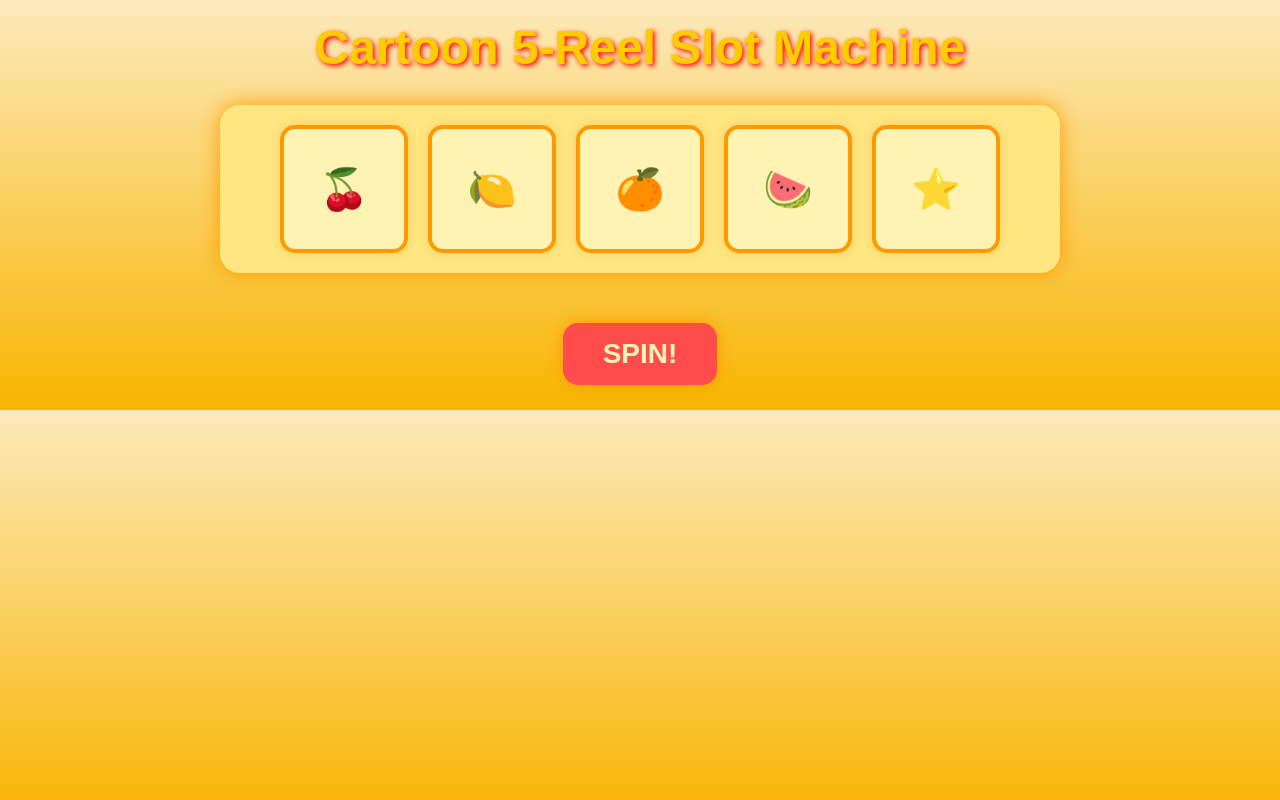
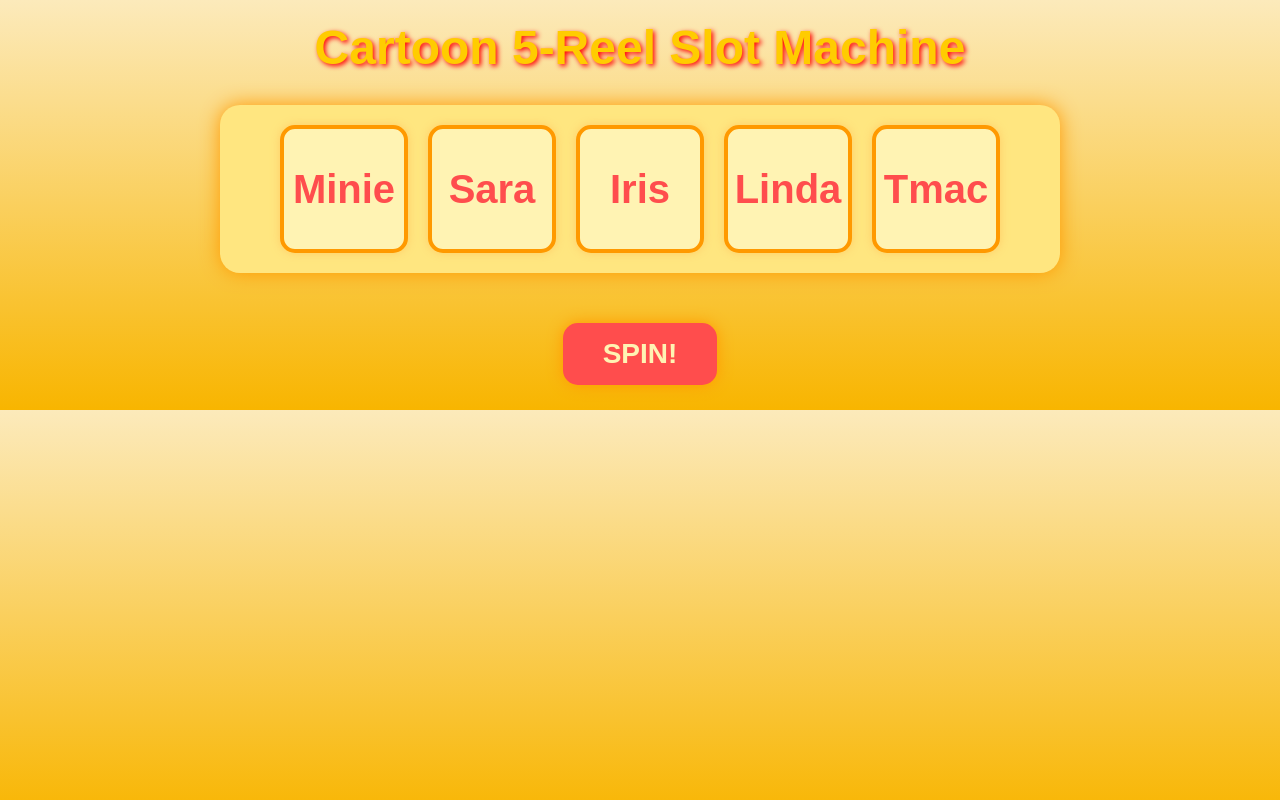
Before and after one commit to duongduong2212000/vonngf-quay, a plain HTML site: page index.html in a window 1280 px wide. Drawn offline with Linux system fonts and the light colour scheme.

Commit message:
Update index.html

```diff
--- a/index.html
+++ b/index.html
@@ -80,11 +80,11 @@ h1 {
 <h1>Cartoon 5-Reel Slot Machine</h1>
 
 <div id="slotMachine">
-    <div class="reel" id="reel1">🍒</div>
-    <div class="reel" id="reel2">🍋</div>
-    <div class="reel" id="reel3">🍊</div>
-    <div class="reel" id="reel4">🍉</div>
-    <div class="reel" id="reel5">⭐</div>
+    <div class="reel" id="reel1">Minie</div>
+    <div class="reel" id="reel2">Sara</div>
+    <div class="reel" id="reel3">Iris</div>
+    <div class="reel" id="reel4">Linda</div>
+    <div class="reel" id="reel5">Tmac</div>
 </div>
 
 <button id="spinBtn">SPIN!</button>
@@ -93,7 +93,7 @@ h1 {
 
 <script>
 // Symbols for the slot machine
-const symbols = ["🍒", "🍋", "🍊", "🍉", "⭐", "💎", "7️⃣"];
+const symbols = ["Minie", "Sara", "Iris", "Linda", "Tmac", "💎", "7️⃣"];
 
 // Reels
 const reels = [
```
